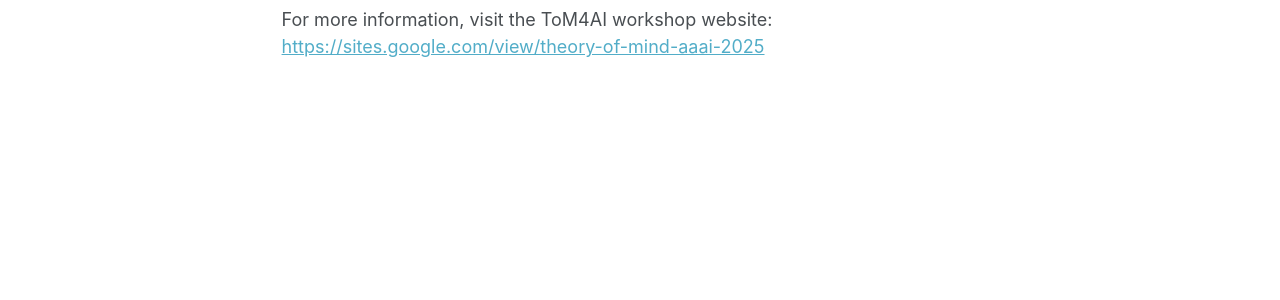
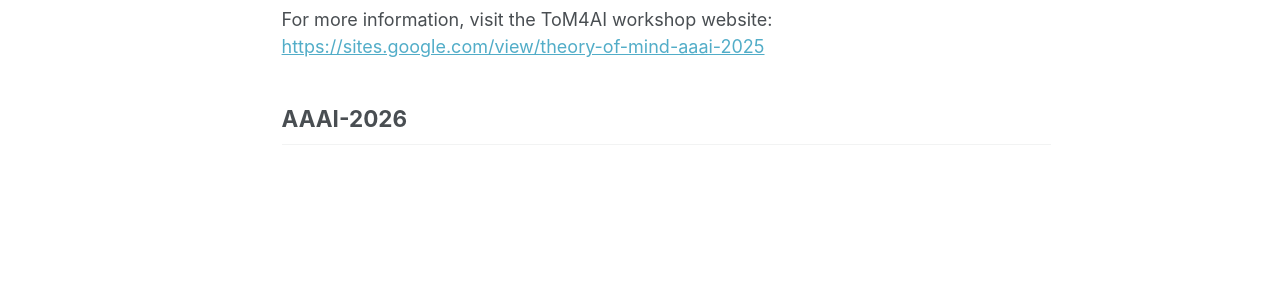
Before and after one commit to ToM4AI/ToM4AI, a Jekyll site: the page built from _pages/workshops.md, in a window 1280 px wide and 1248 px high. Shown: the part 711-1011 px from the top of the window. Built offline with Jekyll 4.4.1, drawn with Linux system fonts in a browser that asks for light colours.

Commit message:
Add aaai-2026 place holder

```diff
--- a/_pages/workshops.md
+++ b/_pages/workshops.md
@@ -20,3 +20,5 @@
 The workshop proceedings, encompassing 28 contributions, are available on arXiv: [arxiv.org/abs/2505.03770](https://arxiv.org/abs/2505.03770)
 
 For more information, visit the ToM4AI workshop website: [https://sites.google.com/view/theory-of-mind-aaai-2025](https://sites.google.com/view/theory-of-mind-aaai-2025)
+
+## AAAI-2026
```
